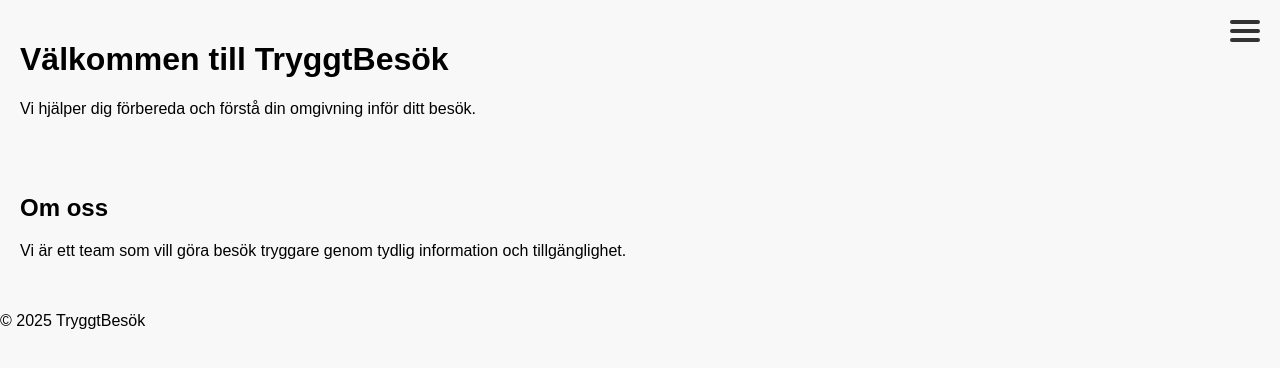
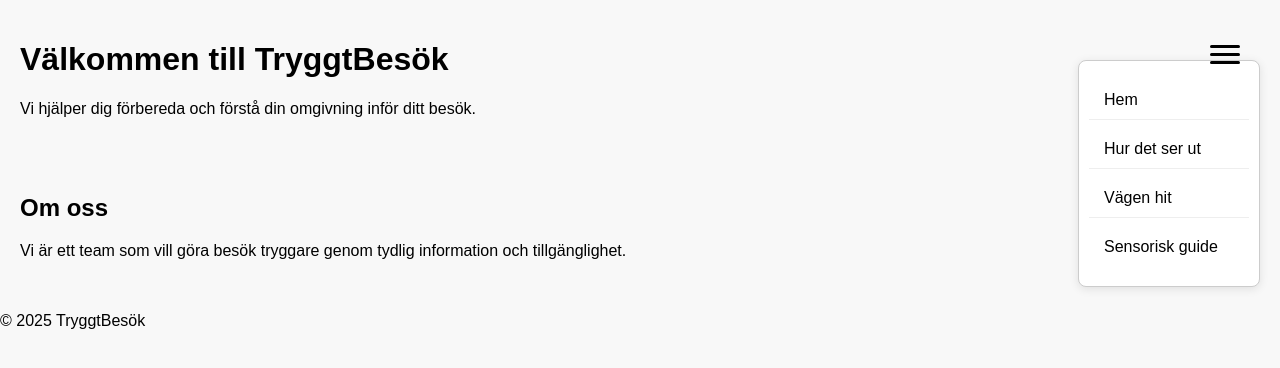
Before and after one commit to tryggtbessoook/Tryggtbesok, a plain HTML site: page docs/index.html in a window 1280 px wide. Both pictures are taken after a click on the element 1245 px from the left and 31 px from the top of the page. Drawn offline with Linux system fonts and the light colour scheme; a script that the page names is missing.

Commit message:
Update index.html

```diff
--- a/docs/index.html
+++ b/docs/index.html
@@ -9,20 +9,58 @@
 </head>
   <script src="menu.js"></script>
 <body>
-  <!-- Hamburger-ikon -->
+<!-- Hamburger-ikon -->
 <div class="menu-icon" onclick="toggleMenu()">
   <span></span>
   <span></span>
   <span></span>
 </div>
+
 <!-- Dropdown-menyn -->
 <nav id="navDropdown" class="dropdown">
   <a href="index.html">Hem</a>
   <a href="miljo.html">Hur det ser ut</a>
-  <a href="video.html">Videor</a>
+  <a href="vagen.html">Vägen hit</a>
   <a href="sensorik.html">Sensorisk guide</a>
-  <a href="vagen.html">Vägen hit</a>
 </nav>
+
+<style>
+  .menu-icon {
+    width: 30px;
+    cursor: pointer;
+    margin: 20px;
+  }
+  .menu-icon span {
+    height: 3px;
+    background: black;
+    display: block;
+    margin: 5px 0;
+  }
+  .dropdown {
+    display: none;
+    position: absolute;
+    top: 60px;
+    right: 20px;
+    background: white;
+    border: 1px solid #ccc;
+    padding: 10px;
+    border-radius: 8px;
+    box-shadow: 0 2px 10px rgba(0,0,0,0.1);
+  }
+  .dropdown a {
+    display: block;
+    text-decoration: none;
+    color: black;
+    margin: 10px 0;
+  }
+</style>
+
+<script>
+  function toggleMenu() {
+    const menu = document.getElementById("navDropdown");
+    menu.style.display = menu.style.display === "block" ? "none" : "block";
+  }
+</script>
   <header>
     <h1>Välkommen till TryggtBesök</h1>
     <p>Vi hjälper dig förbereda och förstå din omgivning inför ditt besök.</p>
```
